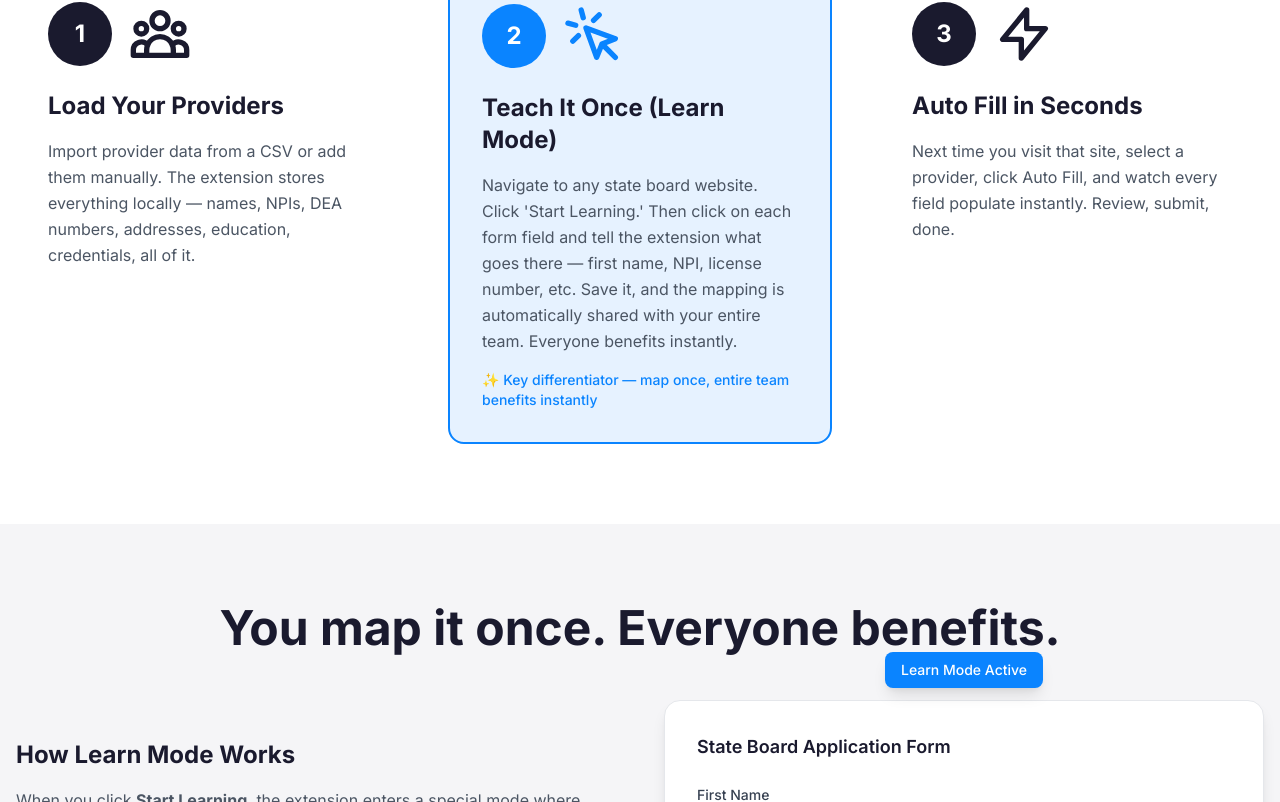
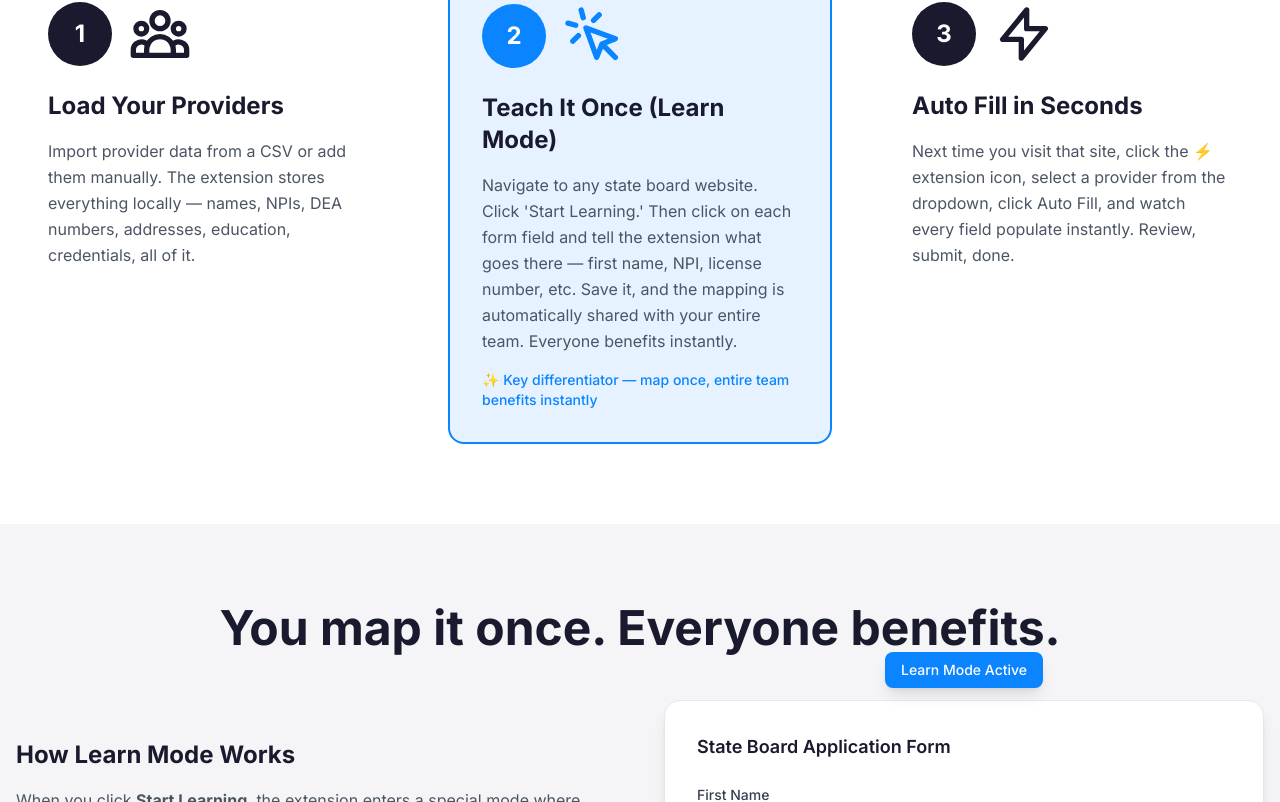
Before and after one commit to draphael123/licensing-autofill, a Next.js app: page / in a window 1280 px wide. Shown: the part 1558-2360 px from the top of the page. Built offline with nearby package versions, Linux system fonts and the light colour scheme.

Commit message:
Clarify provider selection workflow in landing page

```diff
--- a/components/FAQ.tsx
+++ b/components/FAQ.tsx
@@ -29,6 +29,11 @@ const faqs: FAQItem[] = [
     question: "How does the team-wide shared library work?",
     answer:
       "When you map a site in Learn Mode and save it, that mapping automatically syncs to your team&apos;s shared library. Everyone on the team instantly gets access to it — no manual file sharing needed. New team members start with the full library already available. Only mappings are shared, never your provider data.",
+  },
+  {
+    question: "How do I select a provider when filling forms?",
+    answer:
+      "Click the ⚡ extension icon in your Chrome toolbar to open the extension popup. Go to the &quot;Auto Fill&quot; tab, and you&apos;ll see a dropdown list of all your providers. Select the provider you want, then click &quot;Auto Fill This Page&quot; to populate the form with that provider&apos;s data.",
   },
   {
     question: "What if a field doesn&apos;t fill correctly?",
--- a/components/GettingStarted.tsx
+++ b/components/GettingStarted.tsx
@@ -28,7 +28,7 @@ const steps = [
     number: "4",
     title: "Fill Your First Form",
     description:
-      "Same site, Auto Fill tab → Select provider → ⚡ Auto Fill This Page",
+      "Same site, click ⚡ → Auto Fill tab → Select provider from dropdown → Click &quot;Auto Fill This Page&quot;",
   },
 ];
 
--- a/components/HowItWorks.tsx
+++ b/components/HowItWorks.tsx
@@ -41,7 +41,7 @@ const steps = [
     number: "3",
     title: "Auto Fill in Seconds",
     description:
-      "Next time you visit that site, select a provider, click Auto Fill, and watch every field populate instantly. Review, submit, done.",
+      "Next time you visit that site, click the ⚡ extension icon, select a provider from the dropdown, click Auto Fill, and watch every field populate instantly. Review, submit, done.",
     icon: (
       <svg className="w-16 h-16" fill="none" stroke="currentColor" viewBox="0 0 24 24">
         <path
```
